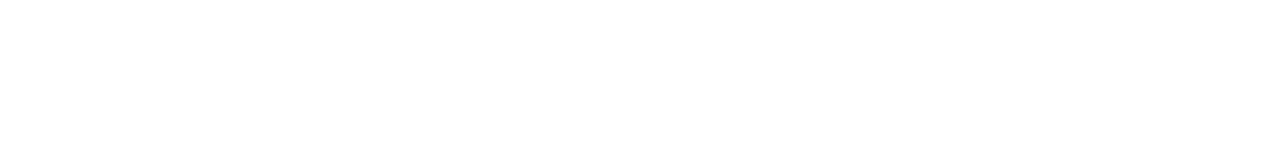
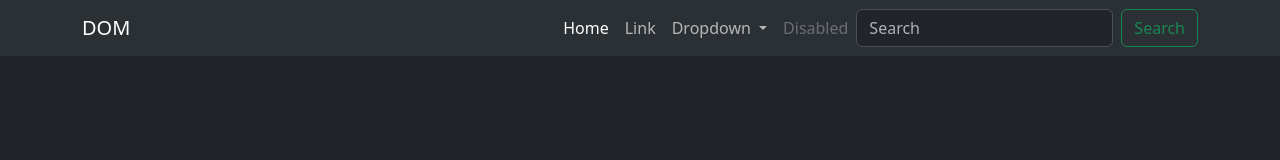
Before and after one commit to Pabloczurylo/Practica-DOM, a plain HTML site: page index.html in a window 1280 px wide. Drawn offline with nearby package versions, Linux system fonts and the light colour scheme.

Commit message:
agregamos el navbar al proyecto

```diff
--- a/index.html
+++ b/index.html
@@ -3,15 +3,56 @@
 <head>
     <meta charset="UTF-8">
     <meta name="viewport" content="width=device-width, initial-scale=1.0">
+    <link href="https://cdn.jsdelivr.net/npm/bootstrap@5.3.3/dist/css/bootstrap.min.css" rel="stylesheet" integrity="sha384-QWTKZyjpPEjISv5WaRU9OFeRpok6YctnYmDr5pNlyT2bRjXh0JMhjY6hW+ALEwIH" crossorigin="anonymous">
+    <link rel="stylesheet" href="css/style.css">
     <title>Practica DOM</title>
 </head>
-<body>
-    <header></header>
+<body data-bs-theme="dark">
+    <header>
+        <nav class="navbar navbar-expand-lg bg-body-tertiary">
+            <div class="container">
+              <a class="navbar-brand" href="#">DOM</a>
+              <button class="navbar-toggler" type="button" data-bs-toggle="collapse" data-bs-target="#navbarSupportedContent" aria-controls="navbarSupportedContent" aria-expanded="false" aria-label="Toggle navigation">
+                <span class="navbar-toggler-icon"></span>
+              </button>
+              <div class="collapse navbar-collapse" id="navbarSupportedContent">
+                <ul class="navbar-nav ms-auto mb-2 mb-lg-0">
+                  <li class="nav-item">
+                    <a class="nav-link active" aria-current="page" href="#">Home</a>
+                  </li>
+                  <li class="nav-item">
+                    <a class="nav-link" href="#">Link</a>
+                  </li>
+                  <li class="nav-item dropdown">
+                    <a class="nav-link dropdown-toggle" href="#" role="button" data-bs-toggle="dropdown" aria-expanded="false">
+                      Dropdown
+                    </a>
+                    <ul class="dropdown-menu">
+                      <li><a class="dropdown-item" href="#">Action</a></li>
+                      <li><a class="dropdown-item" href="#">Another action</a></li>
+                      <li><hr class="dropdown-divider"></li>
+                      <li><a class="dropdown-item" href="#">Something else here</a></li>
+                    </ul>
+                  </li>
+                  <li class="nav-item">
+                    <a class="nav-link disabled" aria-disabled="true">Disabled</a>
+                  </li>
+                </ul>
+                <form class="d-flex" role="search" id="buscarPalabra">
+                  <input class="form-control me-2" type="search" placeholder="Search" aria-label="Search" id="inputBusqueda">
+                  <button class="btn btn-outline-success" type="submit">Search</button>
+                </form>
+              </div>
+            </div>
+          </nav>
+    </header>
     <body>
 
     </body>
     <footer>
 
     </footer>
+    <script src="https://cdn.jsdelivr.net/npm/bootstrap@5.3.3/dist/js/bootstrap.bundle.min.js" integrity="sha384-YvpcrYf0tY3lHB60NNkmXc5s9fDVZLESaAA55NDzOxhy9GkcIdslK1eN7N6jIeHz" crossorigin="anonymous"></script>
+    <script src="js/app.js"></script>
 </body>
 </html>
```
